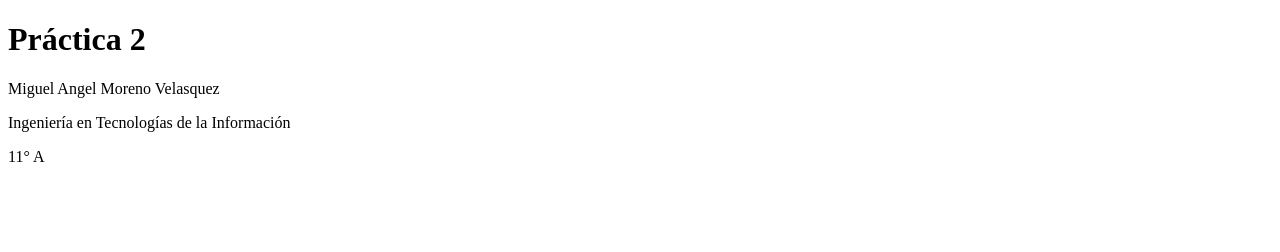
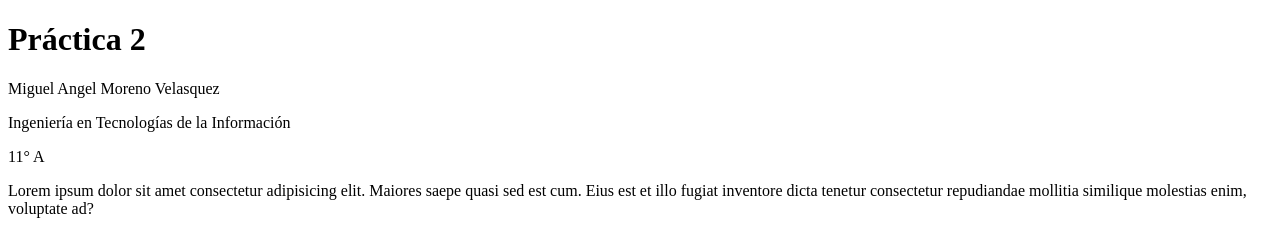
Before and after one commit to MikeAMV/practica2, a plain HTML site: page index.html in a window 1280 px wide. Drawn offline with Linux system fonts and the light colour scheme.

Commit message:
[UPDATE] indexHTML

```diff
--- a/index.html
+++ b/index.html
@@ -11,5 +11,10 @@
     <p>Miguel Angel Moreno Velasquez</p>
     <p>Ingeniería en Tecnologías de la Información</p>
     <p>11° A</p>
+    <p>
+      Lorem ipsum dolor sit amet consectetur adipisicing elit. Maiores saepe
+      quasi sed est cum. Eius est et illo fugiat inventore dicta tenetur
+      consectetur repudiandae mollitia similique molestias enim, voluptate ad?
+    </p>
   </body>
 </html>
```
